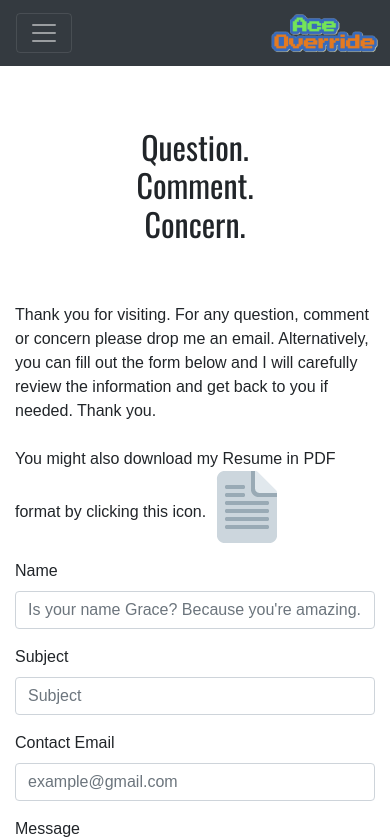
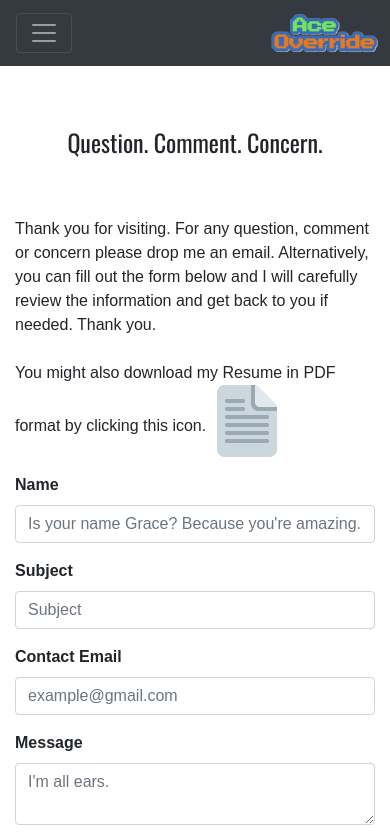
Before and after one commit to asuon95/personal-web-react, a React (Create React App) app: page /contact in a window 390 px wide. Shown: the top 839 px of the page. Built offline with nearby package versions, Linux system fonts and the light colour scheme; a web font is replaced by a local one.

Commit message:
fixed screen size compatibility via @media Screen for smaller phones and other minor changes

```diff
--- a/public/index.html
+++ b/public/index.html
@@ -2,7 +2,7 @@
 <html lang="en">
   <head>
     <meta charset="utf-8" />
-    <link rel="shortcut icon" href="%PUBLIC_URL%/favicon.ico" />
+    <link rel="shortcut icon" href="%PUBLIC_URL%/mylogo.png" />
     <meta name="viewport" content="width=device-width, initial-scale=1" />
     <meta name="theme-color" content="#000000" />
     <meta
@@ -38,7 +38,7 @@
       rel="stylesheet"
     />
 
-    <title>React App: Ace</title>
+    <title>Ace Suon - Welcome</title>
   </head>
   <body>
     <noscript>You need to enable JavaScript to run this app.</noscript>
--- a/src/App.css
+++ b/src/App.css
@@ -599,25 +599,69 @@ figure > img {
   margin: 0;
 }
 
-/*One screen: full width*/
-@media screen and (max-width: 1920px) {
+.nav-item > a.active {
+  border: 3px solid white;
+  border-radius: 10px 40px 40px 10px;
+  padding-left: 10px;
+  background: linear-gradient(-45deg, #6d0bbd, #9230af, #db7515, #faf871);
+  background-size: 300% 200%;
+  animation: gradientIntroBG 5s ease infinite;
 }
 
-/*Smaller PC screens*/
-@media screen and (max-width: 1200px) {
+/*PC @ 1920px: section header display table-caption*/
+@media screen and (max-width: 1920px) {
   .section-header {
     position: relative;
     display: table-caption;
     background-color: #212529;
   }
+}
+
+/*Smaller PC screens*/
+@media screen and (max-width: 1200px) {
+  .content-container {
+    padding: 30px 0;
+    margin: 60px 0;
+  }
+
+  .intro-image {
+    width: 60%;
+  }
+
+  .description {
+    width: 75%;
+  }
 
   p {
     font-size: initial;
+  }
+
+  h1 {
+    font-size: 2.3rem !important;
+  }
+
+  h2 {
+    font-size: 1.8rem !important;
+  }
+}
+
+/*expand body content and headers @ 991px*/
+@media screen and (max-width: 991px) {
+  .body-content-container {
+    width: 100%;
+  }
+
+  .center-page {
+    width: 100%;
   }
 }
 
 /*iPads*/
 @media screen and (max-width: 768px) {
+  .title {
+    padding: 70px 0;
+  }
+
   .section-content {
     width: 100%;
     display: block;
@@ -632,7 +676,7 @@ figure > img {
   }
 
   .content-container {
-    padding: 0;
+    padding: 10px;
     margin: 0 0 50px 0;
   }
 
@@ -645,34 +689,22 @@ figure > img {
     padding: 0 50px !important;
   }
 
-  .nav-item > a.active {
-    border-radius: 0;
-    padding-left: 20px !important;
-    background: linear-gradient(-45deg, #6d0bbd, #9230af, #db7515, #faf871);
-    background-size: 300% 200%;
-    animation: gradientIntroBG 5s ease infinite;
-  }
-
   .project-header-bg {
     font-size: 6em;
   }
 }
 
-/*Phones*/
+/*Turn off timeline hotkey bar*/
+@media screen and (max-width: 659px) {
+  .timeline {
+    display: none;
+  }
+}
+
+/*Phones: general*/
 @media screen and (max-width: 576px) {
   .intro-image {
     width: 100%;
-  }
-
-  .timeline {
-    left: 0;
-    bottom: 0;
-    font-size: 0.8em;
-  }
-
-  #myBtn {
-    right: 0;
-    bottom: 0;
   }
 
   .body-content-container {
@@ -686,4 +718,41 @@ figure > img {
   .project-header-bg {
     font-size: 5em;
   }
+
+  h1 {
+    font-size: 2.2rem !important;
+  }
+
+  h2 {
+    font-size: 2rem !important;
+  }
 }
+
+/*iPhone XS Max @ 414px(larger) TO iPhone 11 Pro @ 375px(smaller)*/
+@media screen and (max-width: 414px) {
+  #myBtn {
+    right: 10px;
+    bottom: 10px;
+    padding: 10px;
+  }
+
+  .project-header-bg {
+    font-size: 3em;
+  }
+
+  .timeline {
+    display: none;
+  }
+
+  h1 {
+    font-size: 2rem !important;
+  }
+
+  h2 {
+    font-size: 1.5rem !important;
+  }
+}
+
+/*Iphone 11 Pro @ 375px: Extreme Smaller*/
+@media screen and (max-width: 375px) {
+}
--- a/src/components/contact.jsx
+++ b/src/components/contact.jsx
@@ -205,7 +205,9 @@ class Contact extends Component {
           </p>
           <form id="question-form" onSubmit={this.handleSubmit.bind(this)}>
             <div className="form-group">
-              <label htmlFor="from_name">Name</label>
+              <label htmlFor="from_name">
+                <strong>Name</strong>
+              </label>
               <input
                 id="from_name"
                 name="from_name"
@@ -217,7 +219,9 @@ class Contact extends Component {
               />
             </div>
             <div className="form-group">
-              <label htmlFor="subject">Subject</label>
+              <label htmlFor="subject">
+                <strong>Subject</strong>
+              </label>
               <input
                 id="subject"
                 name="subject"
@@ -229,7 +233,9 @@ class Contact extends Component {
               />
             </div>
             <div className="form-group">
-              <label htmlFor="reply_to">Contact Email</label>
+              <label htmlFor="reply_to">
+                <strong>Contact Email</strong>
+              </label>
               <input
                 id="reply_to"
                 name="reply_to"
@@ -247,7 +253,9 @@ class Contact extends Component {
               </span>
             </div>
             <div className="form-group">
-              <label htmlFor="message_html">Message</label>
+              <label htmlFor="message_html">
+                <strong>Message</strong>
+              </label>
               <textarea
                 id="message_html"
                 name="message_html"
```
Also changed, not shown: public/mylogo.png (added), 1 other file (tests, documents, lock files or other folders).
